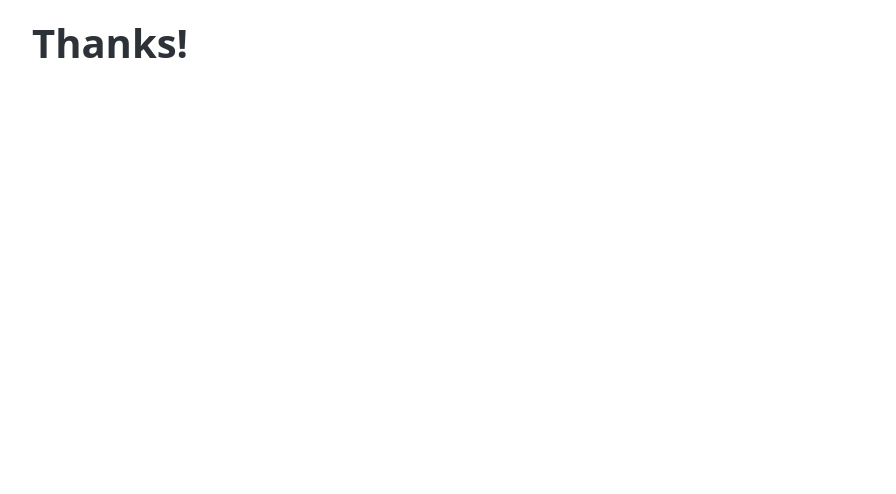
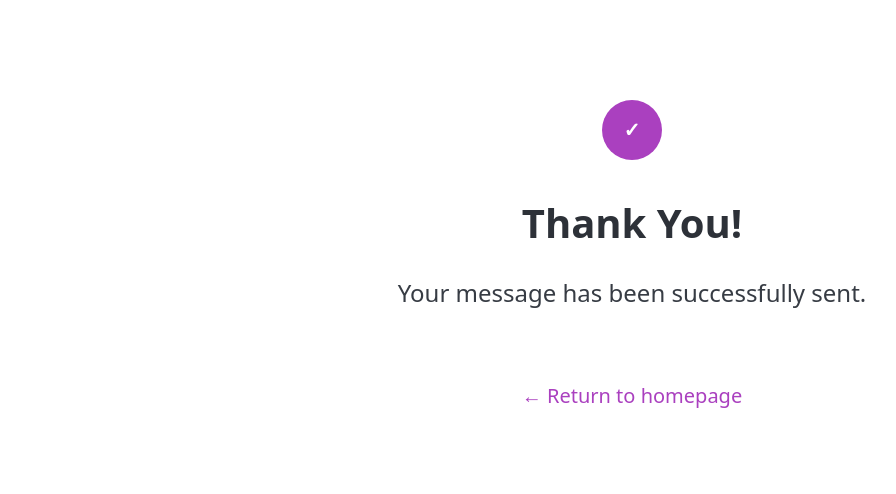
Before and after one commit to nicolecomputer/contact, a website: page public/thanks.html in a window 1280 px wide. Shown: the whole page, without its empty margins (8-904 px from the left). Drawn offline with Linux system fonts and the light colour scheme.

Commit message:
Nicer thank you page

```diff
--- a/public/thanks.html
+++ b/public/thanks.html
@@ -7,11 +7,79 @@
     <meta name="color-scheme" content="light dark">
     <link rel="stylesheet" href="/public/css/pico.min.css">
     <title>Contact Nicole</title>
+    <style>
+        .thank-you-container {
+            text-align: center;
+            padding: 4rem 1rem;
+            max-width: 600px;
+            margin: 0 auto;
+        }
+
+        .icon-circle {
+            width: 60px;
+            height: 60px;
+            border-radius: 50%;
+            display: flex;
+            align-items: center;
+            justify-content: center;
+            background: var(--pico-primary);
+            margin: 0 auto 2rem auto;
+            animation: scale-up 0.5s ease-out;
+            color: white;
+            font-weight: bold;
+        }
+
+        .message {
+            margin: 1.5rem 0;
+            font-size: 1.2rem;
+        }
+
+        @keyframes scale-up {
+            0% {
+                transform: scale(0);
+            }
+
+            100% {
+                transform: scale(1);
+            }
+        }
+
+        .home-link {
+            display: inline-block;
+            margin-top: 2rem;
+            text-decoration: none;
+            transition: opacity 0.2s;
+        }
+
+        .home-link:hover {
+            opacity: 0.8;
+            text-decoration: underline;
+        }
+
+        h1 {
+            margin-bottom: 1rem;
+        }
+
+        /* Ensure the checkmark is visible */
+        .checkmark {
+            stroke: white;
+            stroke-width: 3;
+            width: 30px;
+            height: 30px;
+        }
+    </style>
 </head>
 
 <body>
     <main class="container">
-        <h1>Thanks!</h1>
+        <div class="thank-you-container">
+            <div class="icon-circle">
+                ✓
+            </div>
+            <h1>Thank You!</h1>
+            <p class="message">Your message has been successfully sent.</p>
+            <a href="https://nicole.computer" class="home-link">← Return to homepage</a>
+        </div>
     </main>
 </body>
 
```
